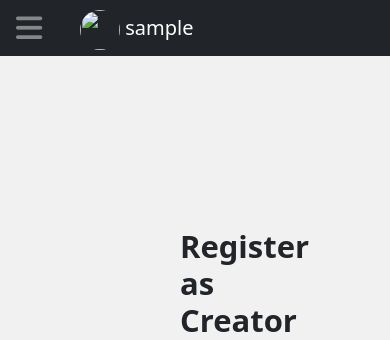
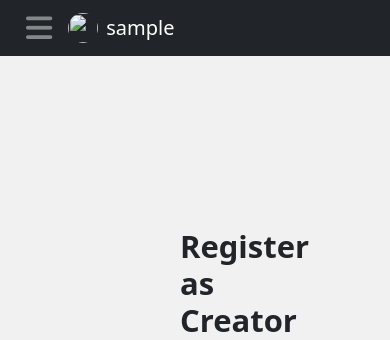
Before and after one commit to itsrohithreddy/music_streaming, a Flask app: template code/templates/before_create.html in a window 390 px wide. Shown: the top 340 px of the page. Run offline with Flask 3, Linux system fonts and the light colour scheme; the template is opened without the code that fills it: most values are stand-ins (such as "Sample title", 1, 10 or a date in 2020); parts of the project's set-up code (start-up, migrations or seed data) failed here and were passed over; some libraries are stand-ins or nearby versions.

Commit message:
responsive nav commit

```diff
--- a/code/static/before_create.css
+++ b/code/static/before_create.css
@@ -1,17 +1,17 @@
+/*For Navbar on top*/
 .sidenav {
   height: 100%;
-    /* 100% Full-height */
+
   width: 0;
   /* 0 width - change this with JavaScript */
   position: fixed;
-    /* Stay in place */
+
   z-index: 1;
   /* Stay on top */
   top: 0;
-    /* Stay at the top */
+
   left: 0;
   background-color: #111;
-    /* Black*/
   overflow-x: hidden;
   /* Disable horizontal scroll */
   padding-top: 60px;
@@ -19,11 +19,18 @@
   transition: 0.5s;
   /* 0.5 second transition effect to slide in the sidenav */
 }
-
+@media (max-width: 768px) {
+  .sidenav {
+      padding-top: 200px; /* More padding for small screens */
+  }
+  .sidenav .closebtn{
+    top:500px;
+  }
+}
 .sidenav a {
   padding: 8px 8px 8px 32px;
   text-decoration: none;
-    font-size: 25px;
+  font-size: 1.6rem;
   color: #818181;
   display: block;
   transition: 0.3s;
@@ -35,11 +42,74 @@
 
 .sidenav .closebtn {
   position: absolute;
-    top: 0;
+  top: 40px;
   right: 25px;
-    font-size: 36px;
+  font-size: 2.25rem;
   margin-left: 50px;
 }
+
+@media screen and (max-height: 450px) {
+  .sidenav a {
+    font-size: 1.125rem;
+  }
+}
+
+.navbar-brand-container {
+  display: flex;
+  justify-content: space-between;
+  align-items: center;
+  padding: 0 10px;
+}
+
+.navbar-brand {
+    display: flex;
+    align-items: center;
+    color: white;
+}
+
+.navbar-brand img {
+    width: 40px;
+    height: 40px;
+    border-radius: 50%;
+    object-fit: cover;
+    margin-right: 8px;
+}
+
+@media (max-width: 768px) {
+  .nav-heading {
+      font-size: 1.2rem;
+      left: 50%;
+      transform: translateX(-50%);
+  }
+  .navbar-brand-container {
+    padding: 0 10px; /* Adjust for smaller screens */
+  }
+  .navbar-brand {
+      font-size: 0.8rem;
+  }
+
+  .navbar-brand img {
+    width: 30px; /* Adjust size for smaller screens */
+    height: 30px;
+  }
+  .navbar-brand {
+    position: static;
+    transform: none;
+  }
+
+
+}
+
+
+
+
+
+
+
+
+
+
+
 
 
 
@@ -49,16 +119,3 @@
     border-radius: 50%;
     border: none;
   }
-
-  /* Style page content - use this if you want to push the page content to the right when you open the side navigation */
-
-  /* On smaller screens, where height is less than 450px, change the style of the sidenav (less padding and a smaller font size) */
-  @media screen and (max-height: 450px) {
-    .sidenav {
-      padding-top: 15px;
-    }
-
-    .sidenav a {
-      font-size: 18px;
-    }
-  }
--- a/code/templates/before_create.html
+++ b/code/templates/before_create.html
@@ -33,13 +33,18 @@
 </head>
 <body>
         <nav class="navbar navbar-light bg-dark justify-content-between px-3 py-2 fixed-top">
-          <a class="navbar-brand" onclick="openNav()" style="cursor: pointer; color: white"><i class="fa-solid fa-bars fa-fade fa-xl" style="color: #ffffff;" height="100px" ></i></a>
-          <div style="position:absolute;top:10px;left:80px">
-            <a class="navbar-brand" style="cursor: pointer;" onclick="openNav()"><img src='{{profilePic_url}}' style="width: 40px;height: 40px;border-radius: 50%;object-fit: cover;"><span style="color: #ffffff;" id="username"> {{ nav_username }}</span></a>
-          </div>
+          <div class="navbar-brand-container">
+            <a class="navbar-brand menu-icon" onclick="openNav()" style="cursor: pointer;">
+              <i class="fa-solid fa-bars fa-fade fa-xl" style="color: #ffffff;"></i>
+            </a>
+            <a class="navbar-brand" style="cursor: pointer;">
+                <img src='{{profilePic_url}}'>
+                <span style="color: #ffffff;" id="username"> {{nav_username}}</span>
+            </a>
+            </div>
         </nav>
         <div id="mySidenav" class="sidenav">
-          <a href="javascript:void(0)" class="closebtn" onclick="closeNav()" style="position:absolute;top:35px">&times;</a>
+          <a href="javascript:void(0)" class="closebtn" onclick="closeNav()">&times;</a>
           <a href="/">Home</a>
 
         </div>
```
Also changed, not shown: code/templates/create.html (+1 -6 lines). Lines whose indentation alone changed are shown as unchanged.
